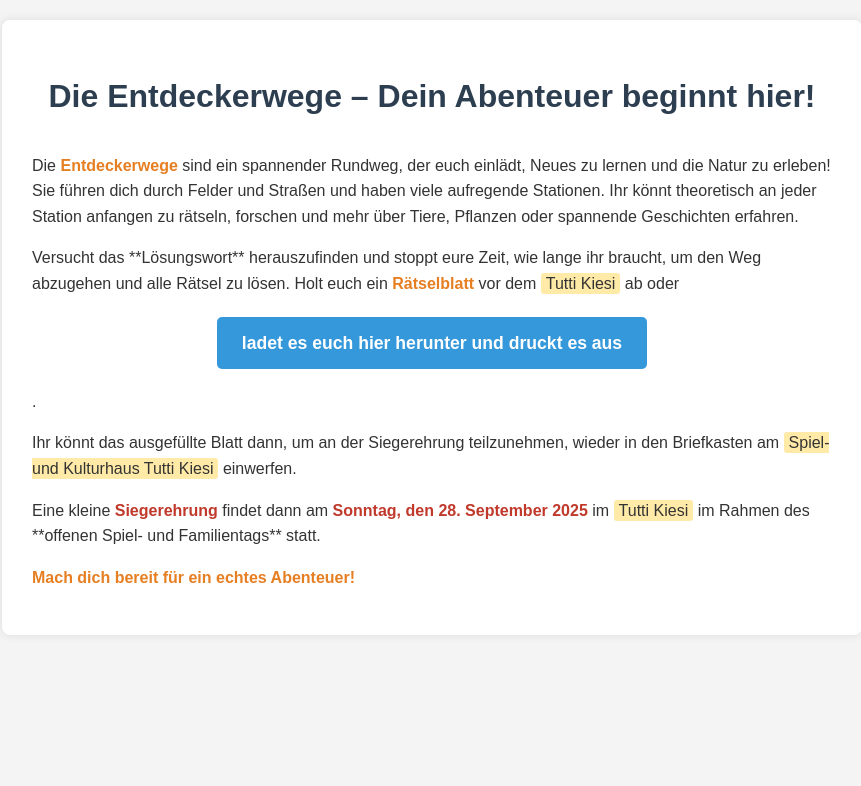
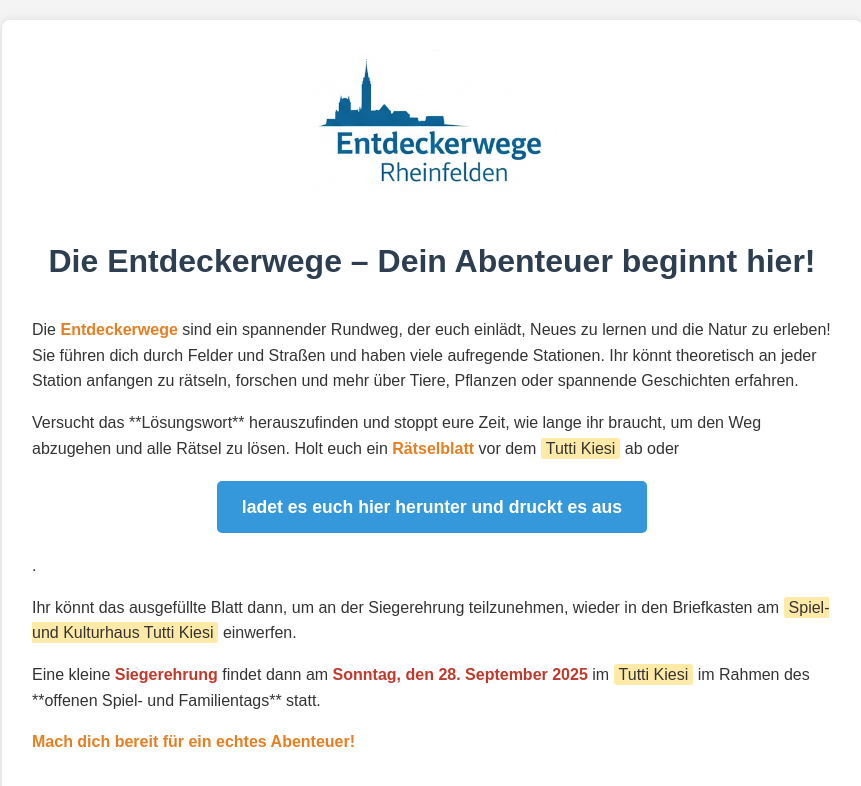
Before and after one commit to DittmarJ/new, a plain HTML site: page index.html in a window 1280 px wide. Shown: the whole page, without its empty margins (208-1069 px from the left). Drawn offline with Linux system fonts and the light colour scheme.

Commit message:
Update index.html

```diff
--- a/index.html
+++ b/index.html
@@ -20,6 +20,12 @@
             padding: 30px;
             border-radius: 8px;
             box-shadow: 0 0 10px rgba(0, 0, 0, 0.1);
+        }
+        .logo {
+            display: block; /* Sorgt dafür, dass das Bild in einer eigenen Zeile steht */
+            margin: 0 auto 30px auto; /* Zentriert das Bild horizontal und gibt Abstand nach unten */
+            max-width: 250px; /* Begrenzt die maximale Breite des Logos */
+            height: auto; /* Behält das Seitenverhältnis bei */
         }
         h1 {
             color: #2c3e50;
@@ -63,6 +69,8 @@
 <body>
 
     <div class="container">
+        <img src="https://raw.githubusercontent.com/DittmarJ/new/main/Bildschirmfoto%202025-06-18%20um%2022.19.34.png" alt="Logo Entdeckerwege Rheinfelden" class="logo">
+
         <h1>Die Entdeckerwege – Dein Abenteuer beginnt hier!</h1>
 
         <p>
```
